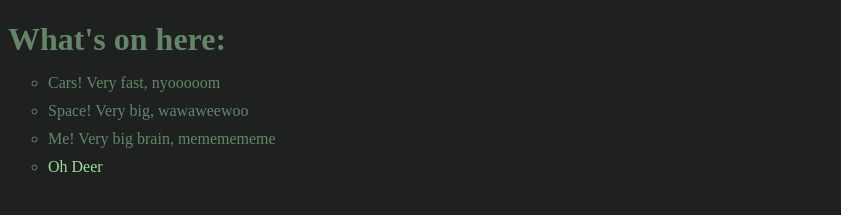
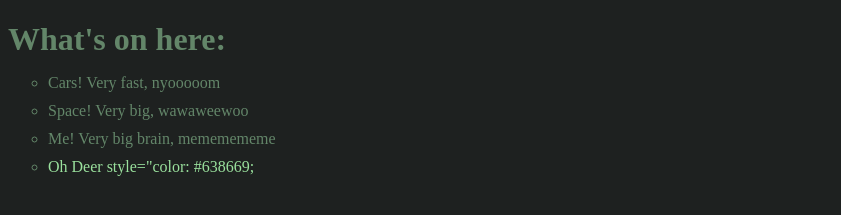
Before and after one commit to altctrldlt/itsmyfirsttime, a plain HTML site: page index.html in a window 1280 px wide. Shown: the part 207-422 px from the top of the page, without its empty margins (0-841 px from the left). Drawn offline with Linux system fonts and the light colour scheme.

Commit message:
Update index.html

```diff
--- a/index.html
+++ b/index.html
@@ -78,7 +78,7 @@
         <li>Cars! Very fast, nyooooom</li>
         <li>Space! Very big, wawaweewoo</li>
         <li>Me! Very big brain, mememememe</li>
-        <li><a href="deer.html">Oh Deer</a></li>
+        <li><a href="deer.html">Oh Deer style="color: #638669;</a></li>
     </ul>
 
 </body>
```
